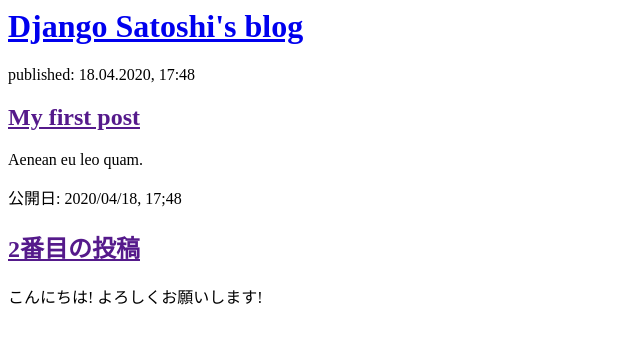
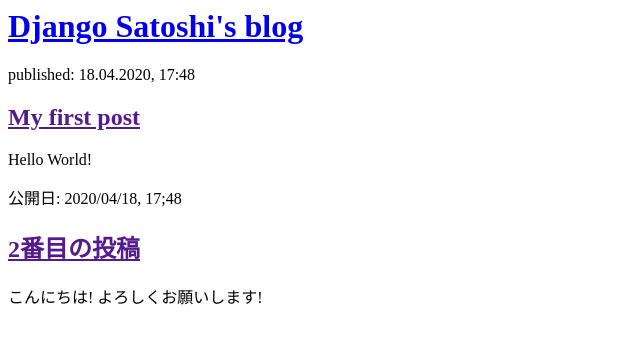
Before and after one commit to saltdjango/my-first-blog, a Django app: page / in a window 1280 px wide. Shown: the top 344 px of the page, without its empty margins (0-640 px from the left). Run offline with Django 3.2, Linux system fonts and the light colour scheme.

Commit message:
Changed the HTML for the site.

```diff
--- a/blog/templates/blog/post_list.html
+++ b/blog/templates/blog/post_list.html
@@ -10,7 +10,7 @@
         <div>
             <p>published: 18.04.2020, 17:48</p>
             <h2><a href="">My first post</a></h2>
-            <p>Aenean eu leo quam.</p>
+            <p>Hello World!</p>
         </div>
 
         <div>
```
